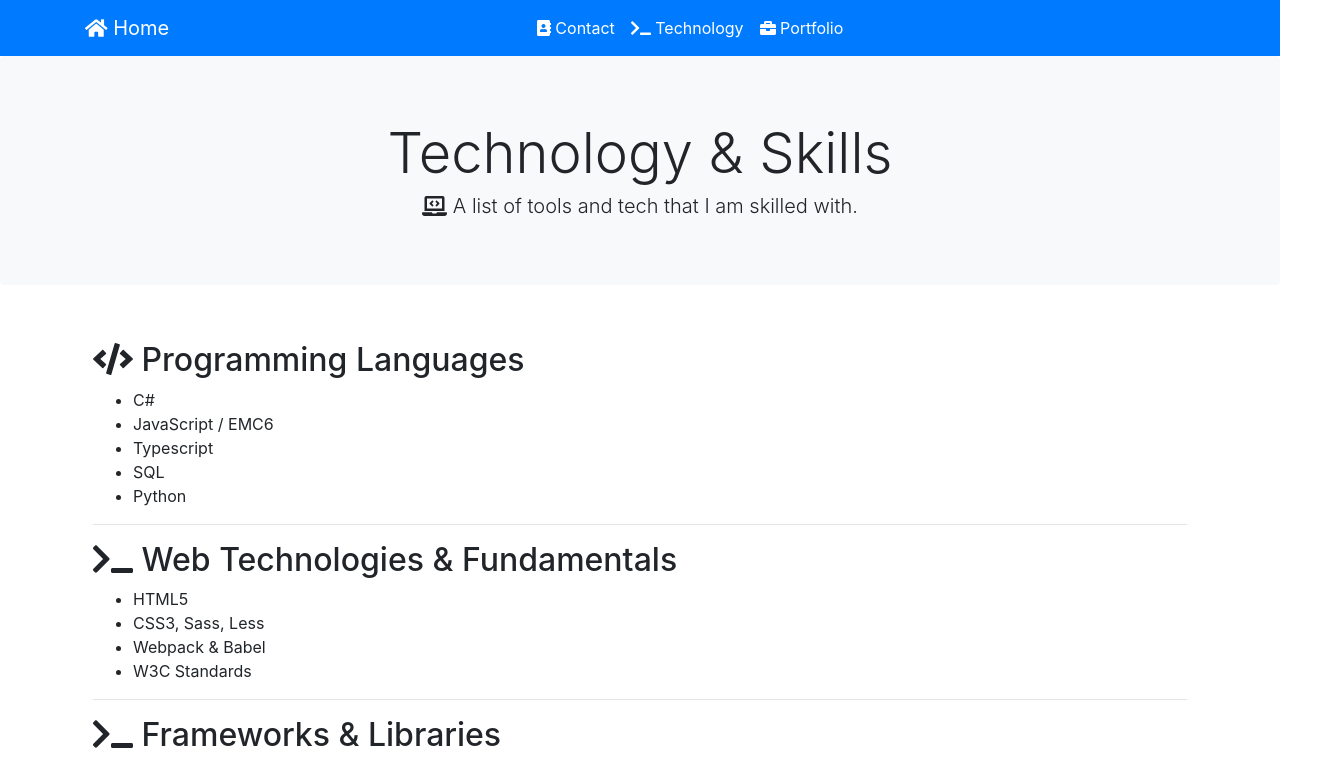
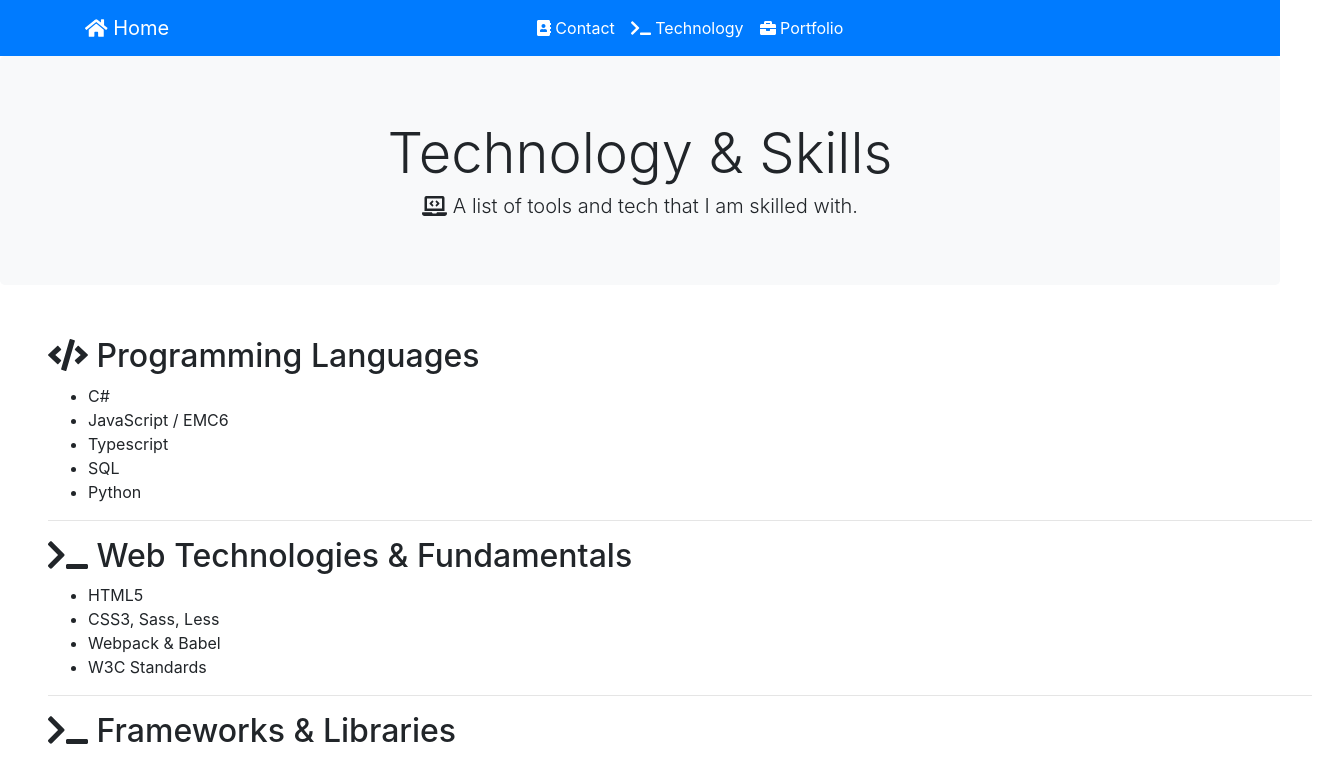
Before and after one commit to johnmcraig/vue-portfolio-spa, a Vue app: page /skills in a window 1280 px wide. Shown: the top 761 px of the page, 1320 px wide, since content can reach past the window. Built offline with nearby package versions, Linux system fonts and the light colour scheme.

Commit message:
removed extra div

```diff
--- a/src/components/pages/Skills.vue
+++ b/src/components/pages/Skills.vue
@@ -11,8 +11,7 @@
       </div>
     </div>
 
-    <div class="container py-5">
-      <div style="padding: 0.5rem;">
+    <div class="container-fluid mt-1 mb-auto py-5" style="padding: 0.5rem;margin: 2.5rem;">
         <h2> <span class="fas fa-code"></span> Programming Languages</h2>
         <p>
           <ul>
@@ -81,8 +80,6 @@
           </ul>
         </p>
       </div>
-    </div>
-
     <br>
   </div>
 </template>
```
